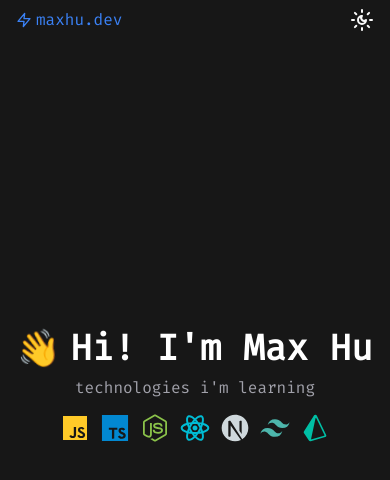
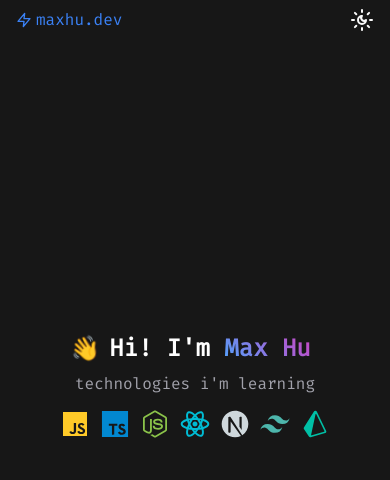
Before and after one commit to maxhu08/maxhu.dev, a Next.js app: page / in a window 390 px wide. Shown: the top 480 px of the page. Built offline with nearby package versions, Linux system fonts and the light colour scheme.

Commit message:
add animations and styling

```diff
--- a/app/globals.scss
+++ b/app/globals.scss
@@ -63,6 +63,78 @@ body {
   animation-iteration-count: infinite;
   transform-origin: 70% 70%;
   display: inline-block;
+}
+
+$gradient-start: #4da5fe;
+$gradient-end: #d041c2;
+
+.special-text {
+  background-image: linear-gradient(45deg, $gradient-start 0%, $gradient-end 100%);
+  background-image: -webkit-linear-gradient(45deg, $gradient-start 0%, $gradient-end 100%);
+  background-image: -moz-linear-gradient(45deg, $gradient-start 0%, $gradient-end 100%);
+
+  -webkit-background-clip: text;
+  background-clip: text;
+  -webkit-text-fill-color: transparent;
+
+  &::selection {
+    color: #fff;
+    -webkit-background-clip: border-box;
+    background-clip: border-box;
+    -webkit-text-fill-color: #fff;
+  }
+}
+
+@keyframes fadeInDown {
+  from {
+    opacity: 0;
+    transform: translateY(-10px);
+  }
+  to {
+    opacity: 1;
+    transform: translateY(0);
+  }
+}
+
+.fade-in-down {
+  opacity: 0;
+  transform: translateY(-10px);
+  animation: fadeInDown 1s ease-in-out forwards;
+}
+
+@keyframes fadeInUp {
+  from {
+    opacity: 0;
+    transform: translateY(10px);
+  }
+  to {
+    opacity: 1;
+    transform: translateY(0);
+  }
+}
+
+.fade-in-up {
+  opacity: 0;
+  transform: translateY(10px);
+  animation: fadeInUp 1s ease-in-out forwards;
+}
+
+@keyframes fadeInLeft {
+  from {
+    opacity: 0;
+    transform: translateX(40px);
+  }
+
+  to {
+    opacity: 1;
+    transform: translateX(0);
+  }
+}
+
+.fade-in-left {
+  opacity: 0;
+  transform: translateX(40px);
+  animation: fadeInLeft 1s ease-in-out forwards;
 }
 
 @layer base {
--- a/app/page.tsx
+++ b/app/page.tsx
@@ -5,14 +5,14 @@ const Page: NextPage = () => {
   return (
     <div className="w-full h-screen grid place-items-center">
       <div className="grid place-items-center grid-flow-row pb-16 h-max gap-2">
-        <div className="grid grid-cols-[max-content_max-content] place-items-center gap-2">
-          <span className="text-4xl select-none wave-animation">👋</span>
-          <span className="text-4xl font-semibold dark:text-white">
-            Hi! I&apos;m <span>Max Hu</span>
+        <div className="grid grid-cols-[repeat(3,max-content)] place-items-center gap-2 fade-in-down">
+          <span className="text-2xl md:text-4xl select-none wave-animation">👋</span>
+          <span className="text-2xl md:text-4xl font-semibold dark:text-white">
+            Hi! I&apos;m <span className="special-text">Max Hu</span>
           </span>
         </div>
         <div className="grid place-items-center grid-flow-row gap-1">
-          <span className="text-zinc-500 dark:text-zinc-400">technologies i&apos;m learning</span>
+          <span className="text-zinc-500 dark:text-zinc-400 fade-in-left ">technologies i&apos;m learning</span>
           <Technologies />
         </div>
       </div>
--- a/components/icon.tsx
+++ b/components/icon.tsx
@@ -1,14 +1,14 @@
 import Image from "next/image"
 import { FC } from "react"
 
-export interface IconProps {
+export interface IconProps extends React.HTMLAttributes<HTMLDivElement> {
   name: string
   icon: string
 }
 
-export const Icon: FC<IconProps> = ({ name, icon }) => {
+export const Icon: FC<IconProps> = ({ name, icon, ...props }) => {
   return (
-    <div className="w-8 h-8 relative">
+    <div className="w-8 h-8 relative" {...props}>
       <Image src={icon} alt={name} fill />
     </div>
   )
```
